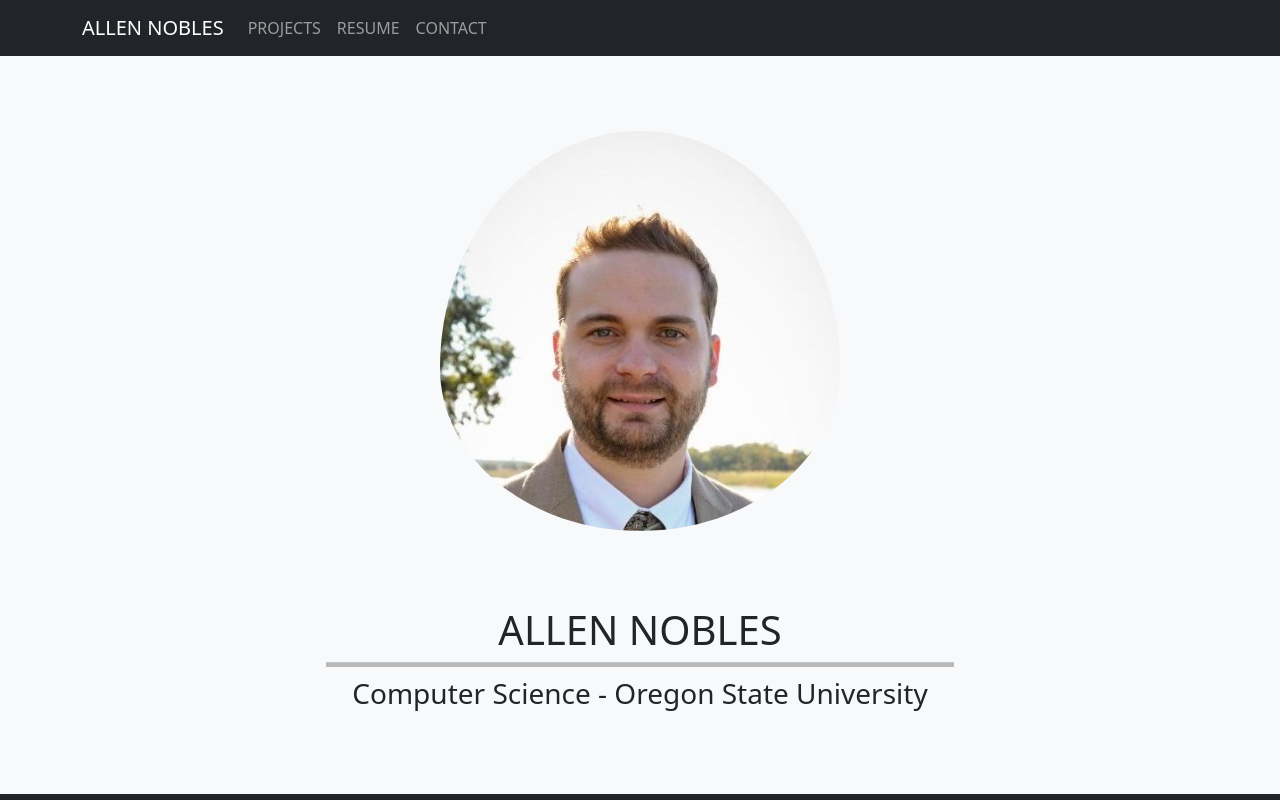
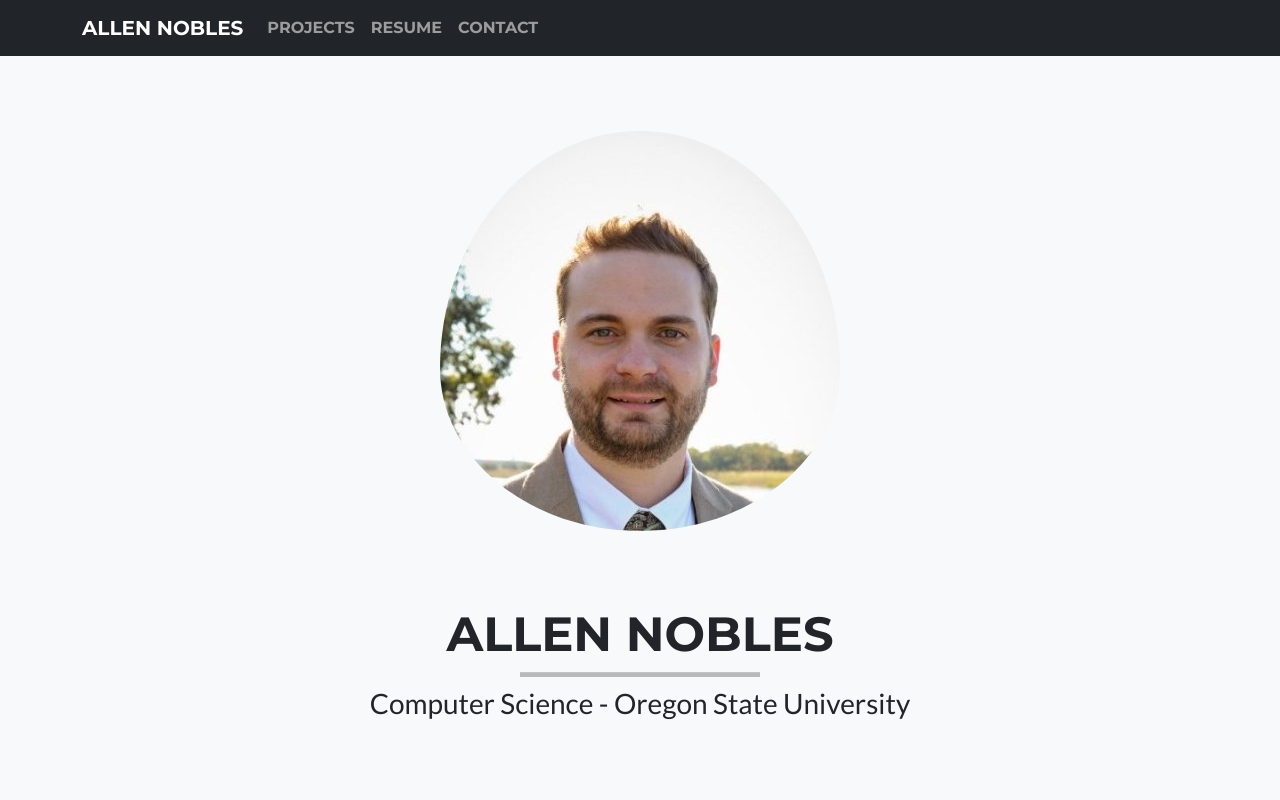
Before and after one commit to ajnobles/website, a React (Vite) app: page / in a window 1280 px wide. Shown: the top 800 px of the page. Built offline with nearby package versions, Linux system fonts and the light colour scheme.

Commit message:
add css for navigation/header

```diff
--- a/index.html
+++ b/index.html
@@ -3,6 +3,8 @@
   <head>
     <meta charset="UTF-8" />
     <link rel="icon" type="image/svg+xml" href="/vite.svg" />
+    <link href="https://fonts.googleapis.com/css?family=Montserrat:400,700" rel="stylesheet" type="text/css">
+    <link href="https://fonts.googleapis.com/css?family=Lato:400,700,400italic,700italic" rel="stylesheet" type="text/css">
     <meta name="viewport" content="width=device-width, initial-scale=1.0" />
     <title>website</title>
   </head>
--- a/src/App.css
+++ b/src/App.css
@@ -1,7 +1,9 @@
+
+
 hr {
     background-color: black;
     height: 5px;
-    width: 50%;
+    width: 240px;
     margin: auto;
 }
 
@@ -12,3 +14,12 @@
 ._paddingTop10 {
     padding-top: 10px;
 }
+
+._fontMontserrat700 {
+    font-family: 'Montserrat';
+    font-weight: 700;
+}
+
+._fontLato {
+    font-family: 'Lato';
+}
--- a/src/components/header/header.css
+++ b/src/components/header/header.css
@@ -6,4 +6,7 @@
 
 ._headerTitle {
     text-transform: uppercase;
+    font-size: 3em;
+    font-family: 'Montserrat';
+    font-weight: 700;
 }
--- a/src/components/header/header.tsx
+++ b/src/components/header/header.tsx
@@ -9,8 +9,8 @@
                 roundedCircle
                 src="src\assets\Profile-Pic.jpg" />
             <h1 id="head-title" className="_headerTitle">Allen Nobles</h1>
-            <hr />
-            <h3 id="head-subtitle" className="font-weight-light _paddingTop10">Computer Science - Oregon State University</h3>
+            <hr className="star-light" />
+            <h3 id="head-subtitle" className="_paddingTop10 _fontLato">Computer Science - Oregon State University</h3>
         </Container>
     )
 };
--- a/src/components/navigation/navigation.tsx
+++ b/src/components/navigation/navigation.tsx
@@ -9,8 +9,8 @@
             bg="dark"
             variant="dark"
         >
-            <Container className="text-uppercase">
-                <Navbar.Brand href="#home">Allen Nobles</Navbar.Brand>
+            <Container className="text-uppercase _fontMontserrat700">
+                <Navbar.Brand href="#home" className="">Allen Nobles</Navbar.Brand>
                 <Navbar.Toggle />
                 <Navbar.Collapse>
                     <Nav>
```
